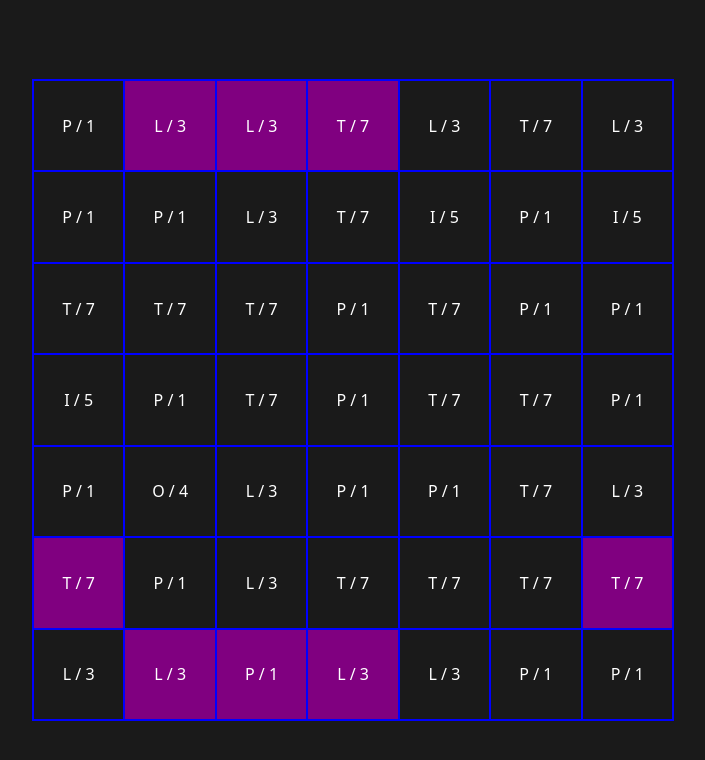
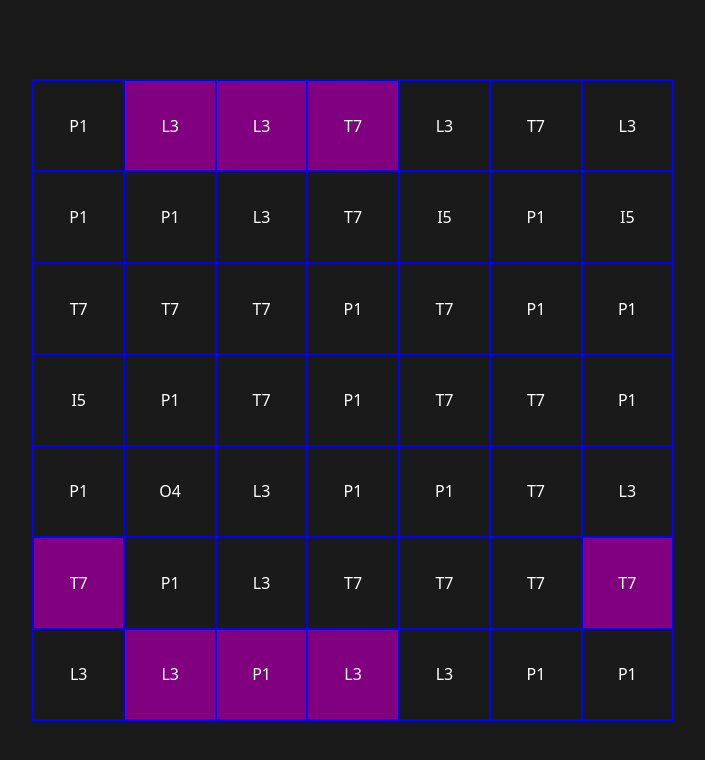
Before and after one commit to katielin019/irrigate, a Svelte app: page / in a window 1280 px wide. Shown: the top 760 px of the page, without its empty margins (287-992 px from the left). Built offline with nearby package versions, Linux system fonts and the light colour scheme.

Commit message:
rename project, add notes to readme

```diff
--- a/package.json
+++ b/package.json
@@ -1,6 +1,5 @@
 {
-  "name": "garden-game",
-  "private": true,
+  "name": "irrigate",
   "version": "0.0.0",
   "type": "module",
   "scripts": {
--- a/src/Cell.svelte
+++ b/src/Cell.svelte
@@ -8,7 +8,7 @@
     onclick={onClick}>
     <div class="tile-content"
         style="transform: rotate({data.rotation}deg);">
-        {data.type} / {data.shape}
+        {data.type}{data.shape}
     </div>
 </div>
 
```
Also changed, not shown: 2 other files (tests, documents, lock files or other folders).
